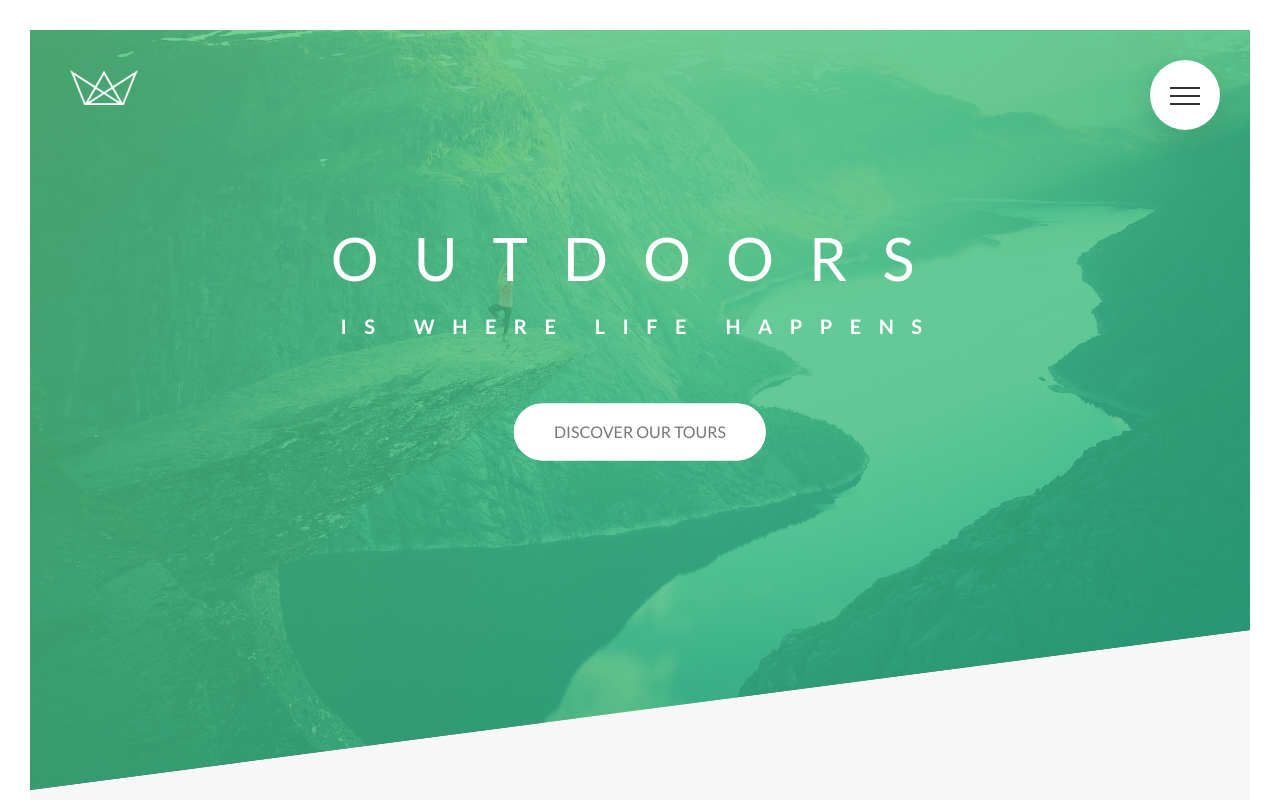
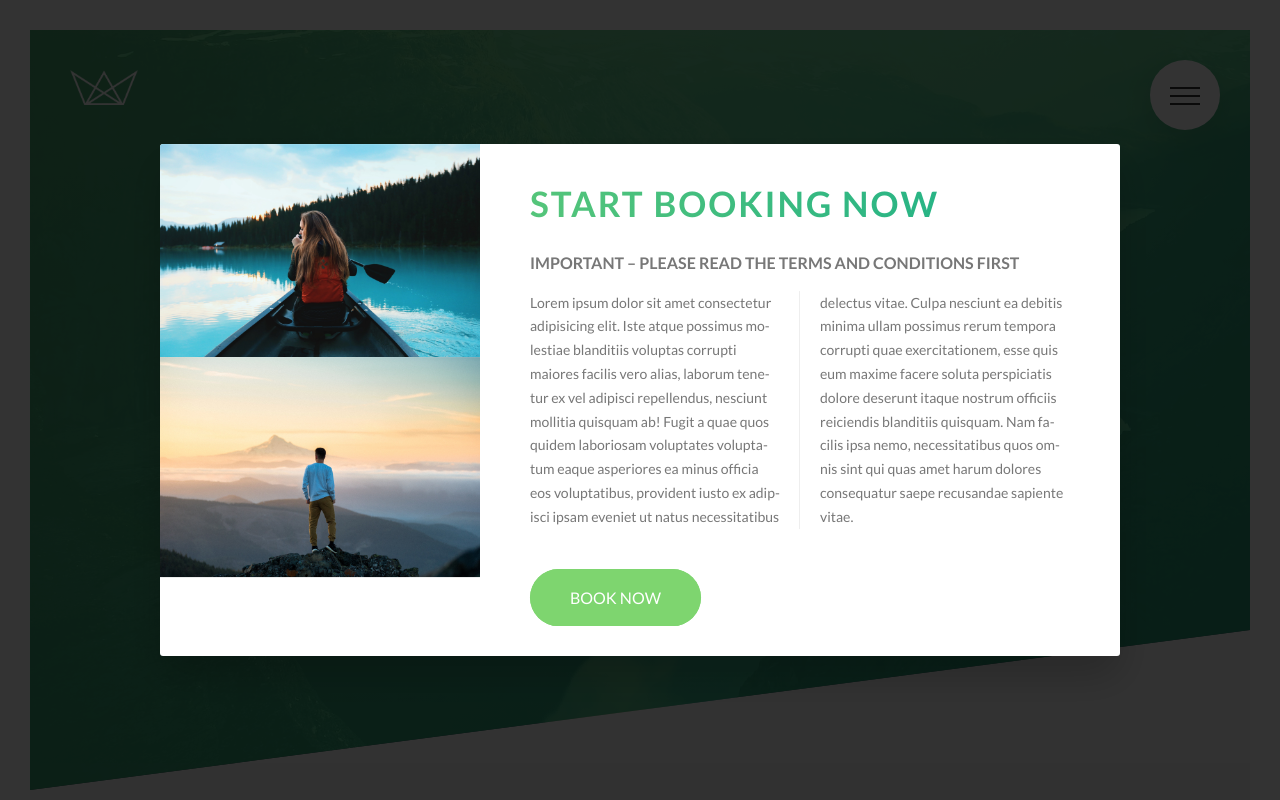
Before and after one commit to thabermeyer/natours-project, a website: page app/index.html in a window 1280 px wide. Shown: the top 800 px of the page. Drawn offline with Linux system fonts and the light colour scheme; files whose address does not match are found by name.

Commit message:
Working on popup feature

```diff
--- a/app/assets/styles/abstracts/_mixins.scss
+++ b/app/assets/styles/abstracts/_mixins.scss
@@ -9,3 +9,12 @@
     }
 
 }
+
+@mixin absCenter {
+
+    position: absolute;
+    top: 50%;
+    left: 50%;
+    transform: translate(-50%, -50%);
+
+}
--- /dev/null
+++ b/app/assets/styles/layout/_popup.scss
@@ -0,0 +1,66 @@
+.popup {
+
+    height: 100vh;
+    width: 100%;
+    position: fixed;
+    top: 0;
+    left: 0;
+    background-color: rgba($primary-black, .8);
+    z-index: 3000;
+
+    &__content {
+
+        @include absCenter;
+
+        width: 75%;
+        background-color: $primary-white;
+        box-shadow: 0 2rem 4rem rgba($primary-black, .2);
+        border-radius: .3rem;
+        display: table;
+        overflow: hidden;
+
+    }
+
+    &__left {
+
+        width: 33.33333%;
+        display: table-cell;
+
+    }
+
+    &__right {
+
+        width: 66.666667%;
+        display: table-cell;
+        vertical-align: middle;
+        padding: 3rem 5rem;
+
+    }
+
+    &__img {
+
+        display: block;
+        width: 100%;
+
+    }
+
+    &__text {
+
+        font-size: 1.4rem;
+        margin-bottom: 4rem;
+
+        -moz-column-count: 2;
+        -moz-column-gap: 4rem;
+        -moz-column-rule: .1rem solid $primary-gray--light-2;
+        column-count: 2;
+        column-gap: 4rem;
+        column-rule: .1rem solid $primary-gray--light-2;
+
+        -moz-hyphens: auto;
+        -ms-hyphens: auto;
+        -webkit-hyphens: auto;
+        hyphens: auto;
+
+    }
+
+}
--- a/app/assets/styles/styles.scss
+++ b/app/assets/styles/styles.scss
@@ -19,5 +19,6 @@
 @import "layout/_header";
 @import "layout/_footer";
 @import "layout/_navigation";
+@import "layout/_popup";
 
 @import "pages/_home";
--- a/app/index.html
+++ b/app/index.html
@@ -510,6 +510,7 @@
             </div>
 
             <div class="row">
+
                 <div class="col-1-of-2">
 
                     <div class="footer__navigation">
@@ -539,5 +540,36 @@
 
         </footer>
 
+        <div class="popup">
+
+            <div class="popup__content">
+
+                <div class="popup__left">
+
+                    <img src="./assets/images/nat-8.jpg" alt="Person on a tour" class="popup__img">
+                    <img src="./assets/images/nat-9.jpg" alt="Person on a tour" class="popup__img">
+
+                </div>
+
+                <div class="popup__right">
+
+                    <h2 class="heading-secondary u-margin-bottom-small">
+                        Start booking now
+                    </h2>
+
+                    <h3 class="heading-tertiary u-margin-bottom-small">Important &ndash; please read the terms and conditions first</h3>
+
+                    <p class="popup__text">
+                        Lorem ipsum dolor sit amet consectetur adipisicing elit. Iste atque possimus molestiae blanditiis voluptas corrupti maiores facilis vero alias, laborum tenetur ex vel adipisci repellendus, nesciunt mollitia quisquam ab! Fugit a quae quos quidem laboriosam voluptates voluptatum eaque asperiores ea minus officia eos voluptatibus, provident iusto ex adipisci ipsam eveniet ut natus necessitatibus delectus vitae. Culpa nesciunt ea debitis minima ullam possimus rerum tempora corrupti quae exercitationem, esse quis eum maxime facere soluta perspiciatis dolore deserunt itaque nostrum officiis reiciendis blanditiis quisquam. Nam facilis ipsa nemo, necessitatibus quos omnis sint qui quas amet harum dolores consequatur saepe recusandae sapiente vitae.
+                    </p>
+
+                    <a href="#" class="btn btn--green">Book Now</a>
+
+                </div>
+
+            </div>
+
+        </div>
+
     </body>
 </html>
```
Also changed, not shown: app/temp/styles/styles.css.
